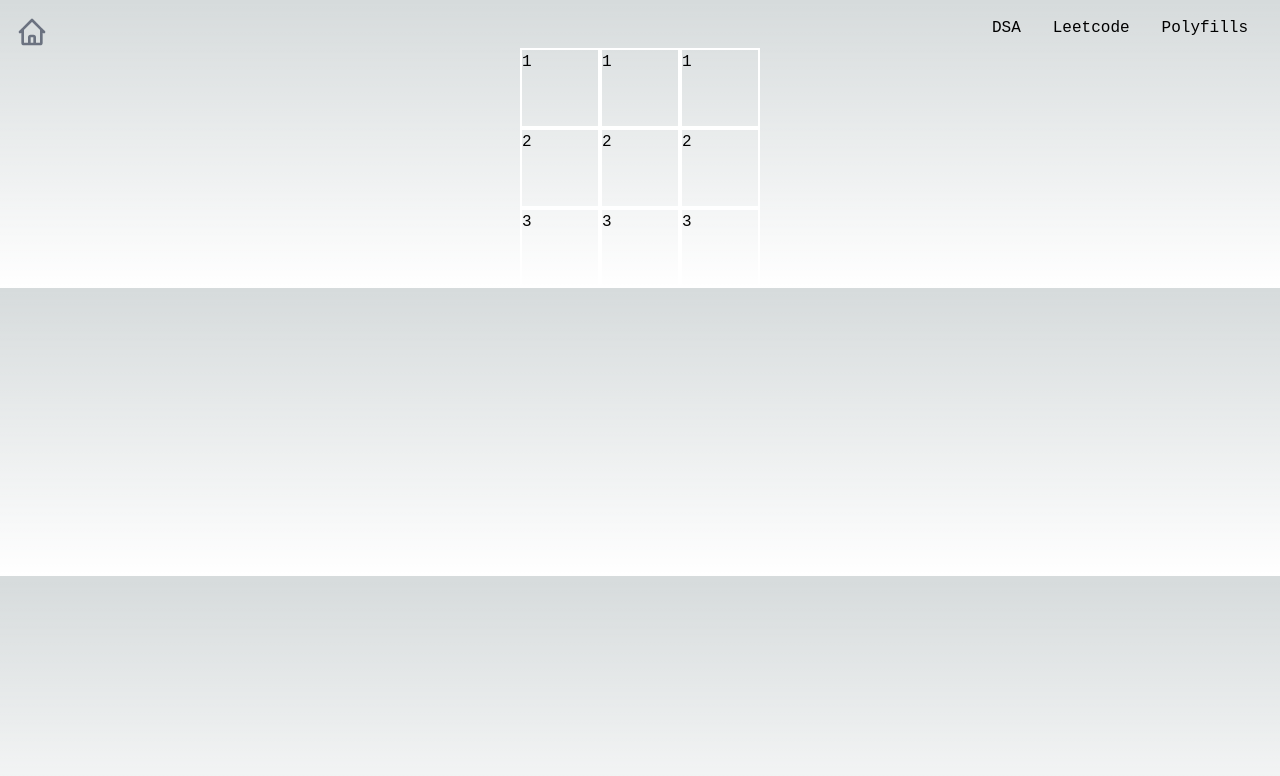
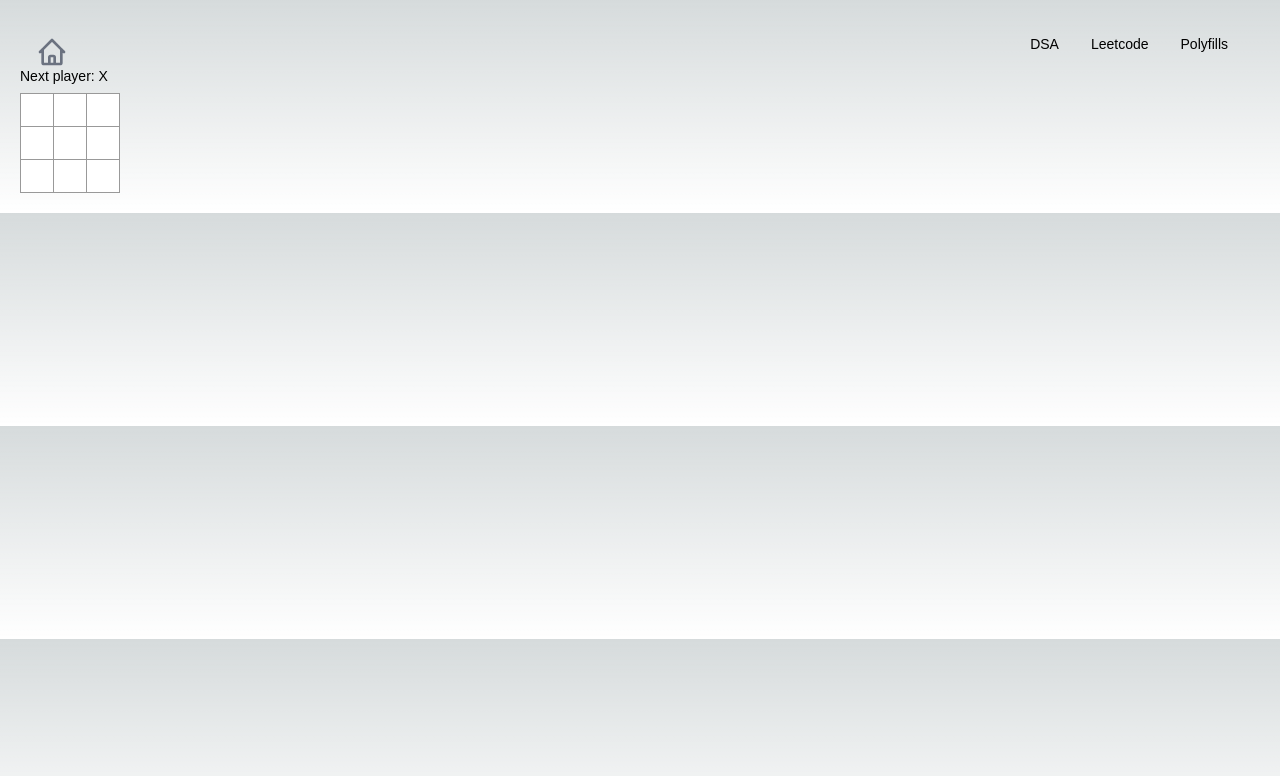
Before and after one commit to umlen-B/machine-coding-round-practice, a Next.js app: page /machine-coding-round-practice/02-tic-tac-toe in a window 1280 px wide. Shown: the top 776 px of the page. Built offline with nearby package versions, Linux system fonts and the light colour scheme.

Commit message:
feat: tic tac toe + route fix

```diff
--- a/src/app/02-tic-tac-toe/page.tsx
+++ b/src/app/02-tic-tac-toe/page.tsx
@@ -1,27 +1,14 @@
-import React from 'react'
+import React from 'react';
+import Board from '../../components/TicTacToe/Board';
+import './style.css';
+const Game: React.FC = () => {
+  return (
+    <div className="game">
+      <div className="game-board">
+        <Board />
+      </div>
+    </div>
+  );
+};
 
-const TicTacToe = () => {
-   let arr = [1,2,3]
-  const generateBlocks = (item:number) => {
-
-            return (<div className="border-2 border-solid border-white w-20 h-20">{item}</div>)
-        }
-
-  return (
-    <div className="flex justify-center items-center w-full h-full">
-        {
-        arr.map(item1 => {
-            return (<div key={item1}>
-                {
-                    arr.map(item => {
-                        return generateBlocks(item)
-                    })
-                }
-            </div>)
-        })
-        }
-    </div>
-  )
-}
-
-export default TicTacToe
+export default Game;
--- /dev/null
+++ b/src/app/02-tic-tac-toe/style.css
@@ -0,0 +1,46 @@
+body {
+    font: 14px 'Century Gothic', Futura, sans-serif;
+    margin: 20px;
+  }
+
+  ol, ul {
+    padding-left: 30px;
+  }
+
+  .board-row:after {
+    clear: both;
+    content: "";
+    display: table;
+  }
+
+  .status {
+    margin-bottom: 10px;
+  }
+
+  .square {
+    background: #fff;
+    border: 1px solid #999;
+    float: left;
+    font-size: 24px;
+    font-weight: bold;
+    line-height: 34px;
+    height: 34px;
+    margin-right: -1px;
+    margin-top: -1px;
+    padding: 0;
+    text-align: center;
+    width: 34px;
+  }
+
+  .square:focus {
+    outline: none;
+  }
+
+  .game {
+    display: flex;
+    flex-direction: row;
+  }
+
+  .game-info {
+    margin-left: 20px;
+  }
--- a/src/app/page.tsx
+++ b/src/app/page.tsx
@@ -11,16 +11,16 @@ export default function Home() {
       },
 
       {
-        href: "/02-throttle",
-        title: "Throttle Search",
-        description: "Checkout throttle search with Nextjs and TypeScript",
+        href: "/02-tic-tac-toe",
+        title: "Tic Tac Toe",
+        description: "Checkout tic tac toe with Nextjs and TypeScript",
       },
 
       {
-        href: "/03-debounce-throttle",
-        title: "Debounce & Throttle",
+        href: "/03-rating",
+        title: "Star rating",
         description:
-          "Checkout debounce and throttle with Nextjs and TypeScript",
+          "Checkout star rating with Nextjs and TypeScript",
       },
       {
         href: "/04-to-do-list",
--- /dev/null
+++ b/src/components/TicTacToe/Board.tsx
@@ -0,0 +1,69 @@
+import React, { useState } from 'react';
+import Square from './Square';
+
+const Board: React.FC = () => {
+  const [squares, setSquares] = useState<Array<string | null>>(Array(9).fill(null));
+  const [isXNext, setIsXNext] = useState<boolean>(true);
+
+  const handleClick = (index: number): void => {
+    if (squares[index] || calculateWinner(squares)) {
+      return;
+    }
+    const newSquares = squares.slice();
+    newSquares[index] = isXNext ? 'X' : 'O';
+    setSquares(newSquares);
+    setIsXNext(!isXNext);
+  };
+
+  const renderSquare = (index: number): JSX.Element => (
+    <Square value={squares[index]} onClick={() => handleClick(index)} />
+  );
+
+  const winner = calculateWinner(squares);
+  const status = winner ? `Winner: ${winner}` : `Next player: ${isXNext ? 'X' : 'O'}`;
+
+  return (
+    <div>
+      <div className="status">{status}</div>
+      <div className="board-row">
+        {renderSquare(0)}
+        {renderSquare(1)}
+        {renderSquare(2)}
+      </div>
+      <div className="board-row">
+        {renderSquare(3)}
+        {renderSquare(4)}
+        {renderSquare(5)}
+      </div>
+      <div className="board-row">
+        {renderSquare(6)}
+        {renderSquare(7)}
+        {renderSquare(8)}
+      </div>
+    </div>
+  );
+};
+
+const calculateWinner = (squares: Array<string | null>): string | null => {
+  const lines = [
+    [0, 1, 2],
+    [3, 4, 5],
+    [6, 7, 8],
+    [0, 3, 6],
+    [1, 4, 7],
+    [2, 5, 8],
+    [0, 4, 8],
+    [2, 4, 6],
+  ];
+
+  for (let i = 0; i < lines.length; i++) {
+    const [a, b, c] = lines[i];
+    if (squares[a] && squares[a] === squares[b] && squares[a] === squares[c]) {
+      return squares[a];
+    }
+  }
+
+  return null;
+};
+
+export default Board;
--- /dev/null
+++ b/src/components/TicTacToe/Square.tsx
@@ -0,0 +1,16 @@
+import React from 'react';
+
+interface SquareProps {
+  value: string | null;
+  onClick: () => void;
+}
+
+const Square: React.FC<SquareProps> = ({ value, onClick }) => {
+  return (
+    <button className="square" onClick={onClick}>
+      {value}
+    </button>
+  );
+};
+
+export default Square;
```
